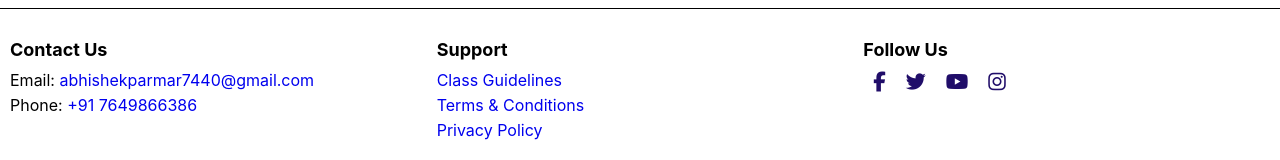
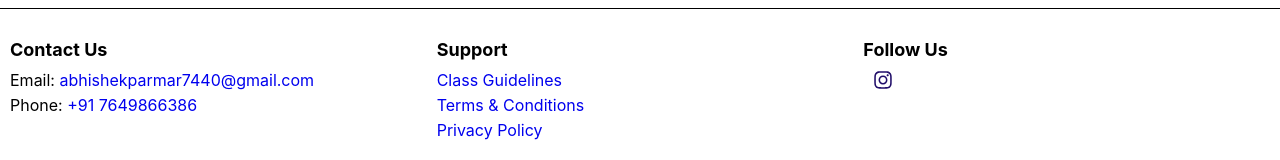
Before and after one commit to maanchessacademy/maanchess, a React (Create React App) app: page /whyus in a window 1280 px wide. Shown: the part 2162-2322 px from the top of the page. Built offline with nearby package versions, Linux system fonts and the light colour scheme.

Commit message:
font awesome bug

```diff
--- a/public/index.html
+++ b/public/index.html
@@ -8,15 +8,6 @@
   <meta name="theme-color" content="#000000" />
   <meta name="description" content="Web site created using create-react-app" />
   <link rel="apple-touch-icon" href="%PUBLIC_URL%/logo192.png" />
-
-  <link rel="stylesheet" href="https://cdnjs.cloudflare.com/ajax/libs/font-awesome/6.0.0-beta3/css/all.min.css"
-    integrity="sha384-k6RqeWeci5ZR/Lv4MR0sA0FfDOMUEKq9zbmFf5ijLg5Y0PwpbSi2llp8C4/yT0y" crossorigin="anonymous">
-
-
-  <!--
-      manifest.json provides metadata used when your web app is installed on a
-      user's mobile device or desktop. See https://developers.google.com/web/fundamentals/web-app-manifest/
-    -->
   <link rel="manifest" href="%PUBLIC_URL%/manifest.json" />
 
   <title>Chess Square</title>
--- a/src/components/Footer/Footer.js
+++ b/src/components/Footer/Footer.js
@@ -1,5 +1,7 @@
 import React from 'react';
 import './Footer.css';
+import { FaInstagram } from "react-icons/fa";
+
 
 const Footer = () => {
     return (
@@ -10,7 +12,6 @@ const Footer = () => {
                         <h4>Contact Us</h4>
                         <p>Email: <a href="mailto:abhishekparmar7440@gmail.com">abhishekparmar7440@gmail.com</a></p>
                         <p>Phone: <a href="tel:+917649866386">+91 7649866386</a></p>
-                        {/* <p><a href="https://wa.me/7649866386" target="_blank" rel="noopener noreferrer">Whata</a></p> */}
                     </div>
 
                     <div className="footer-section support">
@@ -23,7 +24,7 @@ const Footer = () => {
                     <div className="footer-section social">
                         <h4>Follow Us</h4>
                         <div className="social-icons">
-                            <a href="https://www.facebook.com" target="_blank" rel="noopener noreferrer">
+                            {/* <a href="https://www.facebook.com" target="_blank" rel="noopener noreferrer">
                                 <i className="fab fa-facebook-f"></i>
                             </a>
                             <a href="https://www.twitter.com" target="_blank" rel="noopener noreferrer">
@@ -31,9 +32,9 @@ const Footer = () => {
                             </a>
                             <a href="https://www.youtube.com" target="_blank" rel="noopener noreferrer">
                                 <i className="fab fa-youtube"></i>
-                            </a>
+                            </a> */}
                             <a href="https://www.instagram.com" target="_blank" rel="noopener noreferrer">
-                                <i className="fab fa-instagram"></i>
+                                <FaInstagram />
                             </a>
                         </div>
                     </div>
--- a/src/components/Navbar/Navbar.jsx
+++ b/src/components/Navbar/Navbar.jsx
@@ -3,7 +3,7 @@ import { Link } from 'react-router-dom'
 import Logo from './img/LOGO.png';
 import "./Navbar.css";
 import { FaBars, FaTimes } from "react-icons/fa";
-import Btnc from "../Button/btnc/Btnc"
+// import Btnc from "../Button/btnc/Btnc"
 
 const Navbar = () => {
     const [click, setClicked] = useState(false);
--- a/src/index.js
+++ b/src/index.js
@@ -3,7 +3,6 @@ import ReactDOM from 'react-dom/client';
 import './index.css';
 import App from './App';
 import reportWebVitals from './reportWebVitals';
-import '@fortawesome/fontawesome-free/css/all.min.css';
 
 
 const root = ReactDOM.createRoot(document.getElementById('root'));
```
